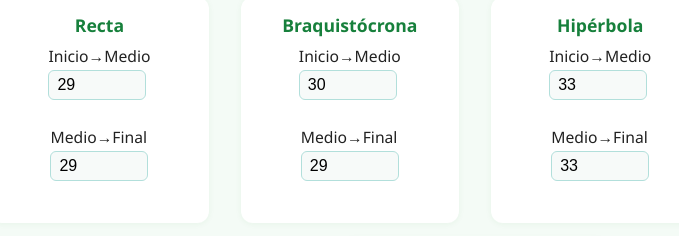
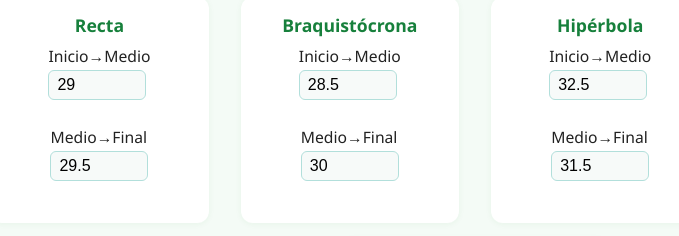
Before and after one commit to CJUAN25/braquistocrona, a plain HTML site: page index.html in a window 1280 px wide. Shown: the part 332-568 px from the top of the page, 165-844 px from the left. Drawn offline with nearby package versions, Linux system fonts and the light colour scheme; a script that the page names is missing.

Commit message:
Descripción de los cambios

```diff
--- a/index.html
+++ b/index.html
@@ -26,29 +26,29 @@
                         <span class="error-msg" id="d1-recta-error"></span>
                     </label>
                     <label>Medio→Final
-                        <input type="number" id="d2-recta" min="1" value="29">
+                        <input type="number" id="d2-recta" min="1" value="29.5">
                         <span class="error-msg" id="d2-recta-error"></span>
                     </label>
                 </div>
                 <div class="config-group">
                     <h3>Braquistócrona</h3>
                     <label>Inicio→Medio
-                        <input type="number" id="d1-braqui" min="1" value="30">
+                        <input type="number" id="d1-braqui" min="1" value="28.5">
                         <span class="error-msg" id="d1-braqui-error"></span>
                     </label>
                     <label>Medio→Final
-                        <input type="number" id="d2-braqui" min="1" value="29">
+                        <input type="number" id="d2-braqui" min="1" value="30">
                         <span class="error-msg" id="d2-braqui-error"></span>
                     </label>
                 </div>
                 <div class="config-group">
                     <h3>Hipérbola</h3>
                     <label>Inicio→Medio
-                        <input type="number" id="d1-hiper" min="1" value="33">
+                        <input type="number" id="d1-hiper" min="1" value="32.5">
                         <span class="error-msg" id="d1-hiper-error"></span>
                     </label>
                     <label>Medio→Final
-                        <input type="number" id="d2-hiper" min="1" value="33">
+                        <input type="number" id="d2-hiper" min="1" value="31.5">
                         <span class="error-msg" id="d2-hiper-error"></span>
                     </label>
                 </div>
```
